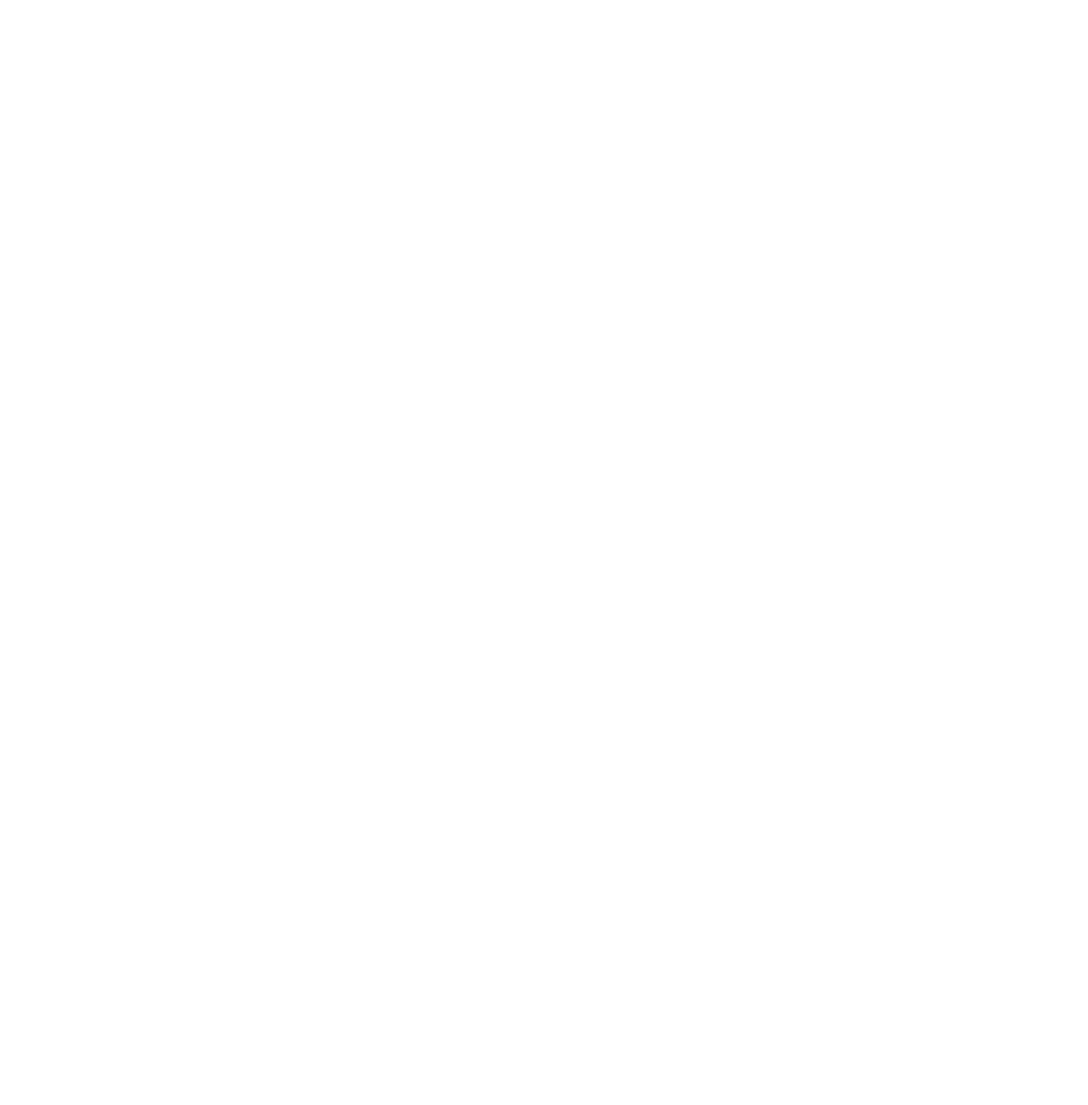
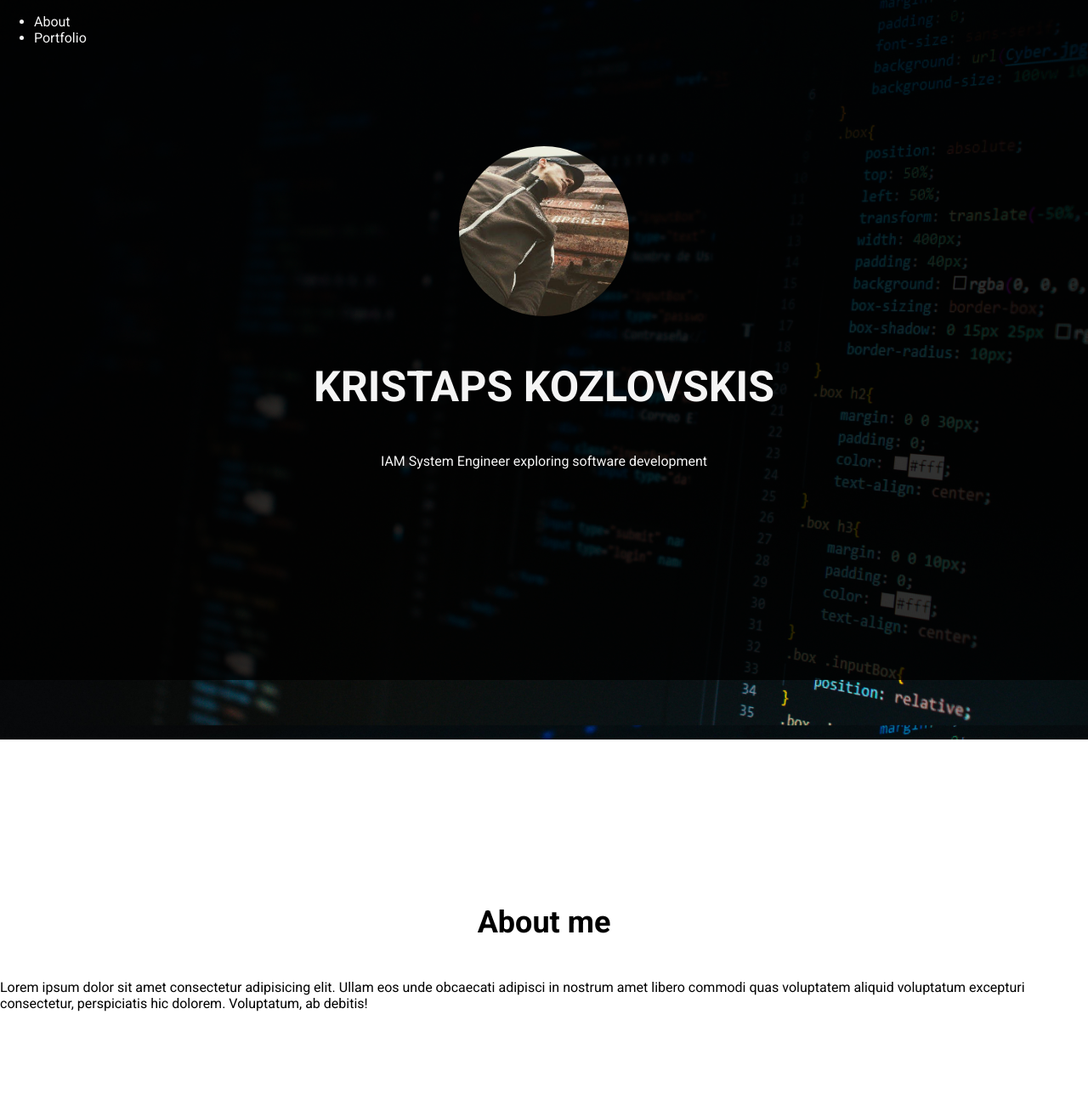
Before and after one commit to kristapsweb/kristapsweb.github.io, a plain HTML site: page index.html in a window 1280 px wide. Shown: the top 1300 px of the page at 85% size. Before the commit the page ends 800 px from the top, so only its background shows below. Drawn offline with Linux system fonts and the light colour scheme.

Commit message:
Added code

```diff
--- a/index.html
+++ b/index.html
@@ -1,13 +1,47 @@
 <!DOCTYPE html>
 <html lang="en">
+
 <head>
     <meta charset="UTF-8">
     <meta name="viewport" content="width=device-width, initial-scale=1.0">
-    <title>kristaps kozlovskis - web</title>
+    <link rel="stylesheet" href="style.css">
+    <title>kristapsweb</title>
 </head>
+
 <body>
 
+    <div class="menu">
+        <ul>
+            <li>About</li>
+            <li>Portfolio</li>
+        </ul>
+    </div>
 
+    <div class="header">
+        <div class="header-items">
+            <img src="/media/profile.jpg" alt="Personal portrait">
+            <h1>Kristaps Kozlovskis</h1>
+            <p>IAM System Engineer exploring software development</p>
+        </div>
+    </div>
+
+    <div class="about">
+        <h2>About me</h2>
+        <p>Lorem ipsum dolor sit amet consectetur adipisicing elit. Ullam eos unde obcaecati adipisci in nostrum amet
+            libero commodi quas voluptatem aliquid voluptatum excepturi consectetur, perspiciatis hic dolorem.
+            Voluptatum, ab debitis!</p>
+    </div>
+
+    <div class="projects">
+        <h2>Projects</h2>
+        <p>Lorem ipsum dolor sit amet consectetur adipisicing elit. Placeat in quia unde, magnam ipsum iusto quasi quis
+            ipsam voluptates fugit. Atque accusamus at praesentium excepturi, aspernatur delectus nobis quidem id!</p>
+    </div>
+
+    <footer>
+
+    </footer>
 
 </body>
+
 </html>
--- a/style.css
+++ b/style.css
@@ -0,0 +1,79 @@
+@import url('https://fonts.googleapis.com/css2?family=Roboto:ital,wght@0,100..900;1,100..900&display=swap');
+
+body {
+    margin: 0px;
+    padding: 0px;
+    background-image: url("/media/pexels-harold-vasquez-853421-2653362.jpg");
+    background-size: cover;
+    background-attachment: fixed;
+    color: whitesmoke;
+    font-family: "Roboto", sans-serif;
+}
+
+body::before{
+    content: "";
+    position: absolute;
+    inset: 0; /* Shorthand for top, right, bottom and left*/
+    background-color: rgba(0, 0, 0, 0.8);
+    z-index: -1;
+}
+
+.menu {
+
+}
+
+.header {
+    display: flex;
+    flex-direction: column;
+    align-items: center;
+    justify-content: center;
+    height: 100vh;
+}
+
+.header-items {
+    display: flex;
+    flex-direction: column;
+    align-items: center;
+    margin-top: -200px;
+}
+
+.header img {
+    width: 200px;
+    border-radius: 50%;
+    margin-bottom: 20px;
+}
+
+.header-items h1{
+    font-size: 50px;
+    text-transform: uppercase;
+}
+
+.about {
+    background-color: white;
+    color: black;
+    height: 500px;
+    display: flex;
+    flex-direction: column;
+    align-items: center;
+    justify-content: center;
+}
+
+.about h2 {
+    font-size: 36px;
+}
+
+.projects {
+    background-color: black;
+    color: whitesmoke;
+    height: 500px;
+    display: flex;
+    flex-direction: column;
+    align-items: center;
+    justify-content: center;
+}
+
+.projects h2 {
+    font-size: 36px;
+}
+
+/* Responsive */
```
Also changed, not shown: media/pexels-harold-vasquez-853421-2653362.jpg (added), media/profile.jpg (added).
